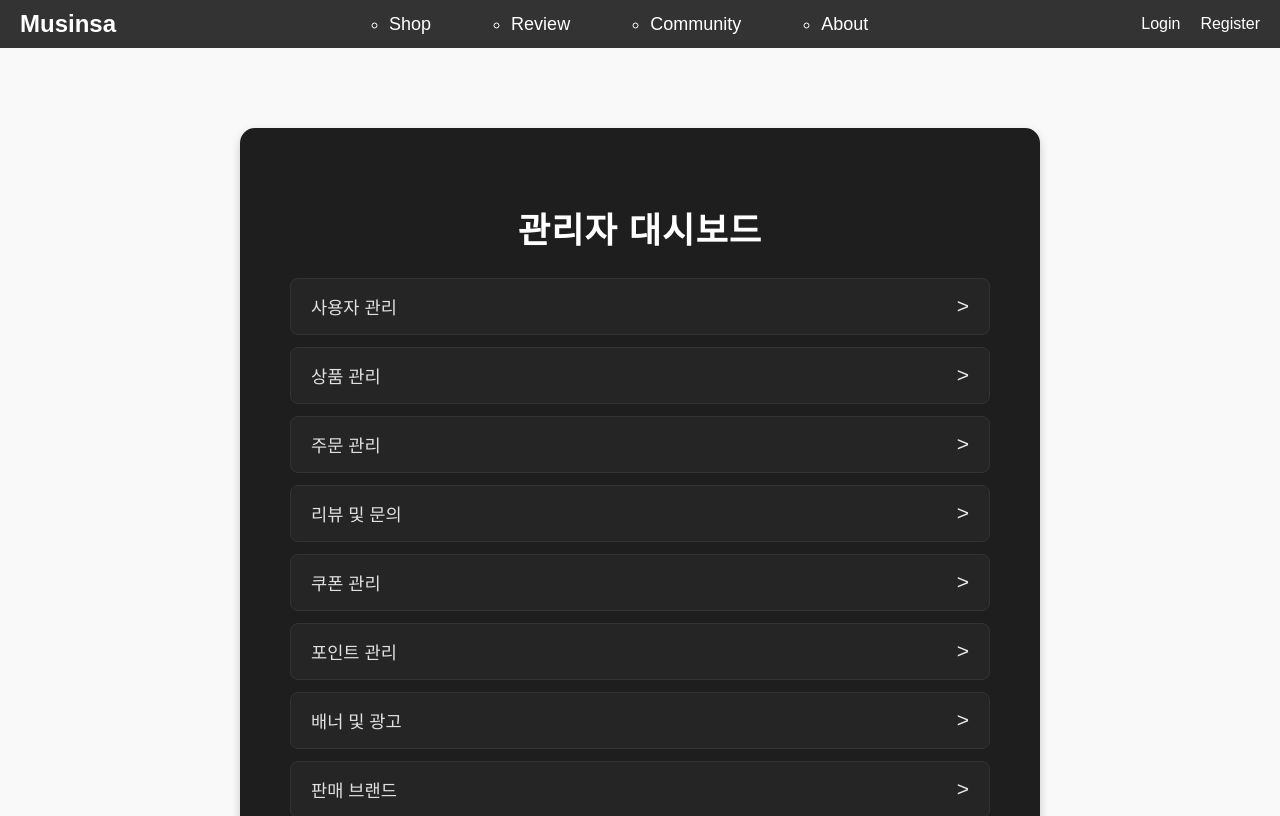
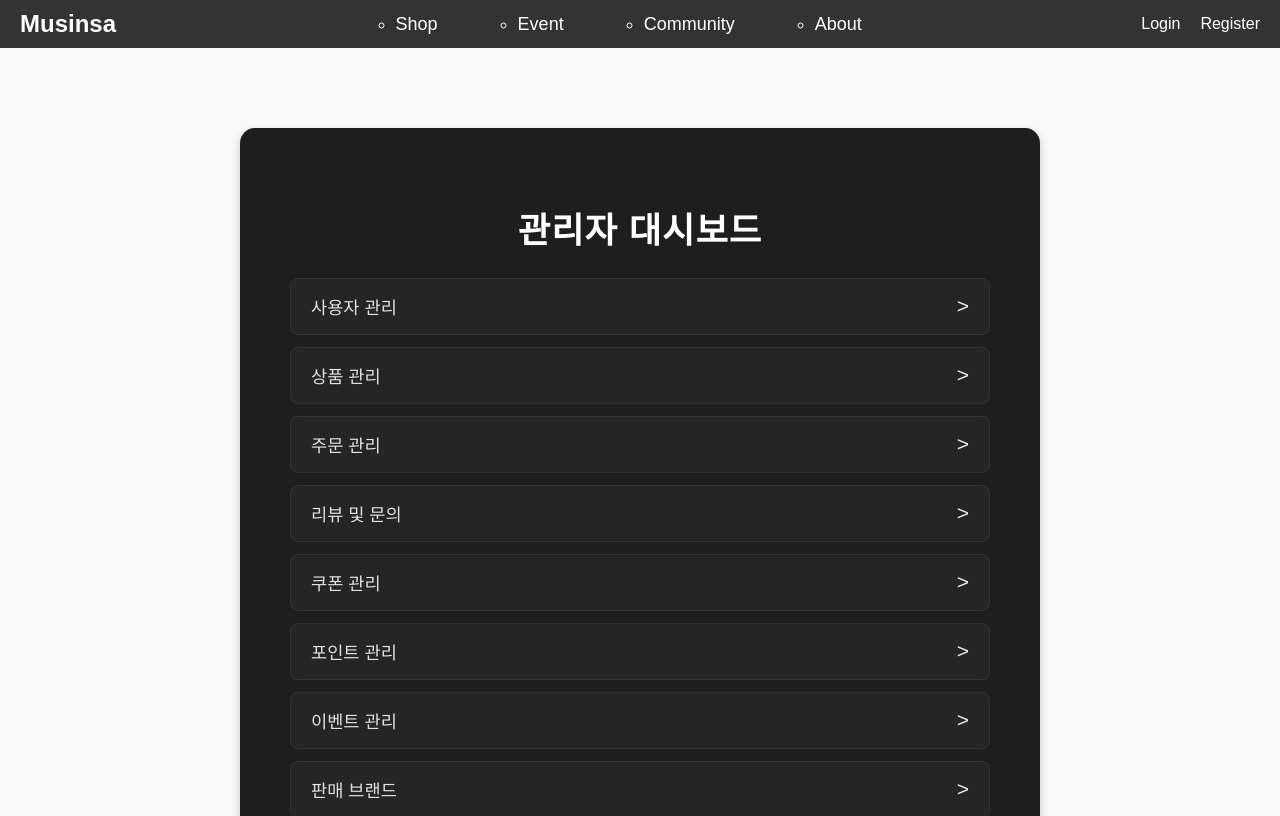
Before and after one commit to YeonwooNuf/Fithub-frontend, a React (Create React App) app: page /admin in a window 1280 px wide. Shown: the top 816 px of the page. Built offline with nearby package versions, Linux system fonts and the light colour scheme.

Commit message:
// 이벤트 탭 추가
Navbar와 대시보드에 이벤트 탭 추가

```diff
--- a/src/components/Navbar/Navbar.jsx
+++ b/src/components/Navbar/Navbar.jsx
@@ -33,7 +33,7 @@ function Navbar() {
       <div className="logo">Musinsa</div>
       <ul className="nav-links">
         <li><a href="/">Shop</a></li>
-        <li><a href="/">Review</a></li>
+        <li><a href="/event">Event</a></li>
         <li><a href="#">Community</a></li>
         <li><a href="#">About</a></li>
         {/* ✅ 관리자 전용 탭 */}
--- a/src/pages/admin/dashboard/AdminDashboard.jsx
+++ b/src/pages/admin/dashboard/AdminDashboard.jsx
@@ -33,8 +33,8 @@ function AdminDashboard() {
           <span>포인트 관리</span>
           <span className="arrow">&gt;</span>
         </li>
-        <li onClick={() => navigate("/admin/banners")}>
-          <span>배너 및 광고</span>
+        <li onClick={() => navigate("/admin/event")}>
+          <span>이벤트 관리</span>
           <span className="arrow">&gt;</span>
         </li>
         <li onClick={() => navigate("/admin/brands")}>
```
